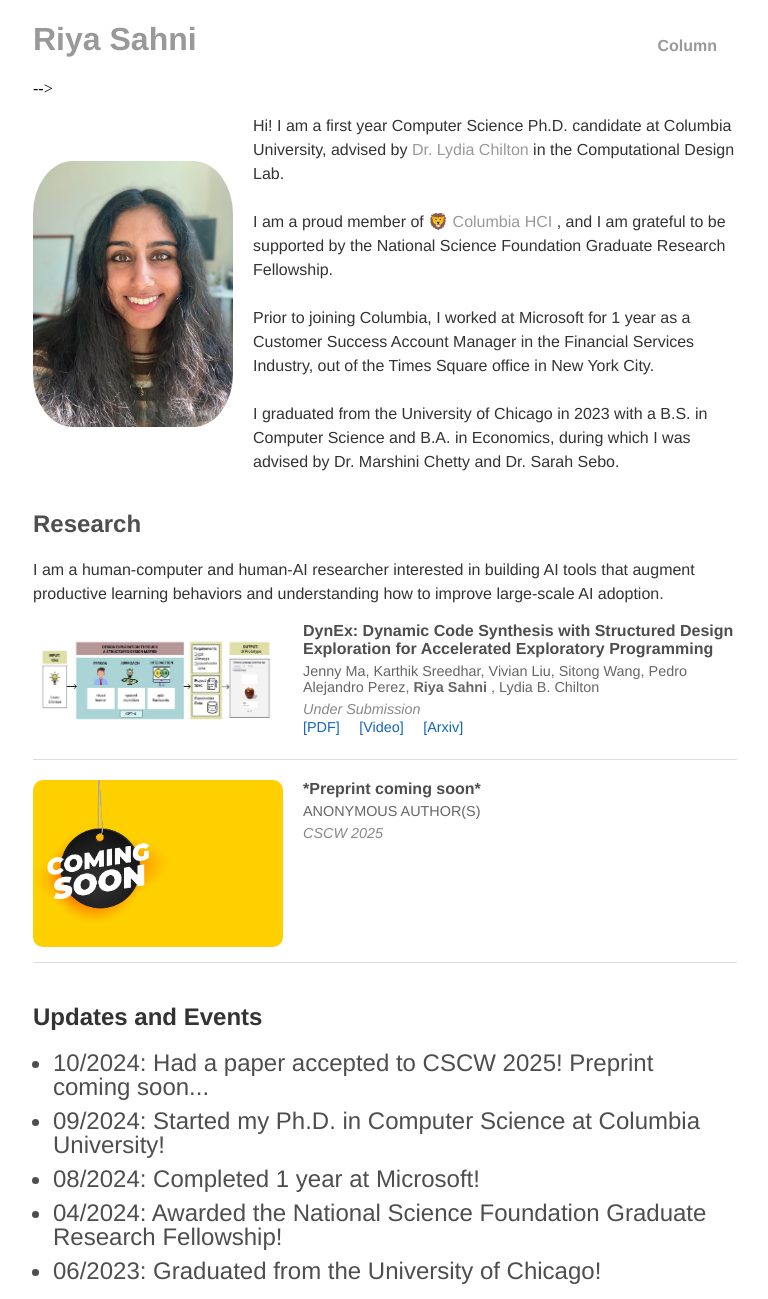
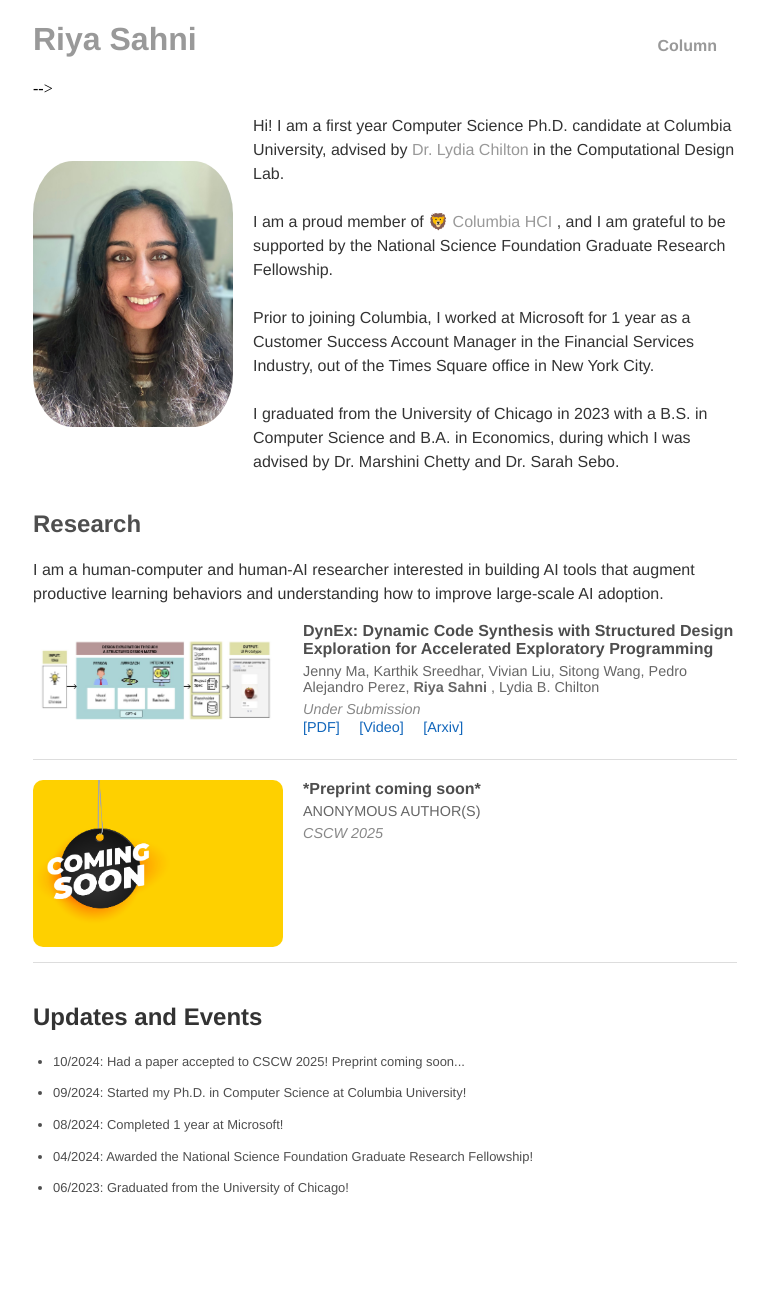
Before and after one commit to riyasahni/riyasahni.github.io, a Jekyll site: the page built from index.html, in a window 1280 px wide. Shown: the whole page, without its empty margins (255-1023 px from the left). Built offline with Jekyll 4.4.1, drawn with Linux system fonts in a browser that asks for light colours; after the commit the page ends 1213 px from its top, so only the background shows below that.

Commit message:
adding some styling

```diff
--- a/css/main.css
+++ b/css/main.css
@@ -183,13 +183,13 @@ section {
 .updates-list {
     padding-left: 20px; /* Indentation for bullet points */
     font-family: 'Helvetica', 'Arial', 'Sans-Serif'; /* Matches other text on the page */
-    font-size: 1em; /* Consistent font size with the rest of the page */
+    font-size: 0.9em; /* Consistent font size with the rest of the page */
     color: #333;
     line-height: 1.5em; /* Clear line spacing for readability */
 }
 
 .updates-list li {
-    font-size: 1.5em; /* Set updates header size */
+    font-size: 0.9em; /* Set updates header size */
     color:  #4e4e4e;
     margin-bottom: 10px; /* Space between list items for clarity */
 }
```
